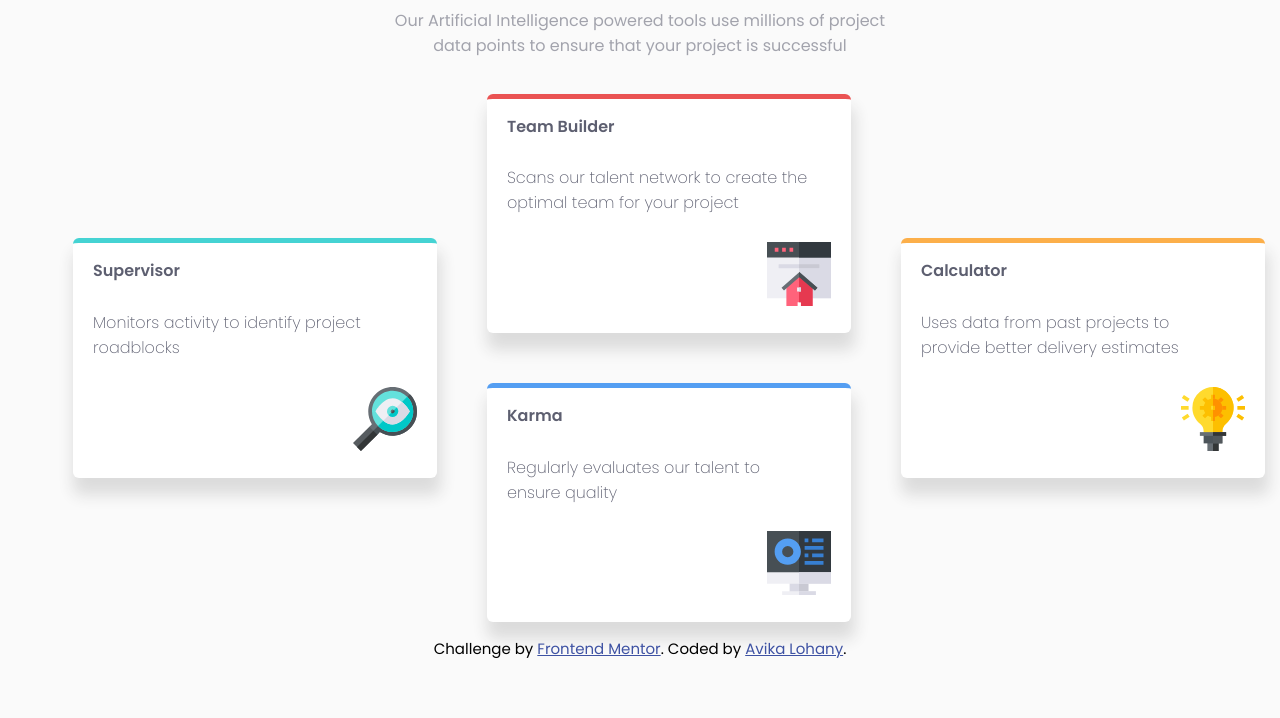
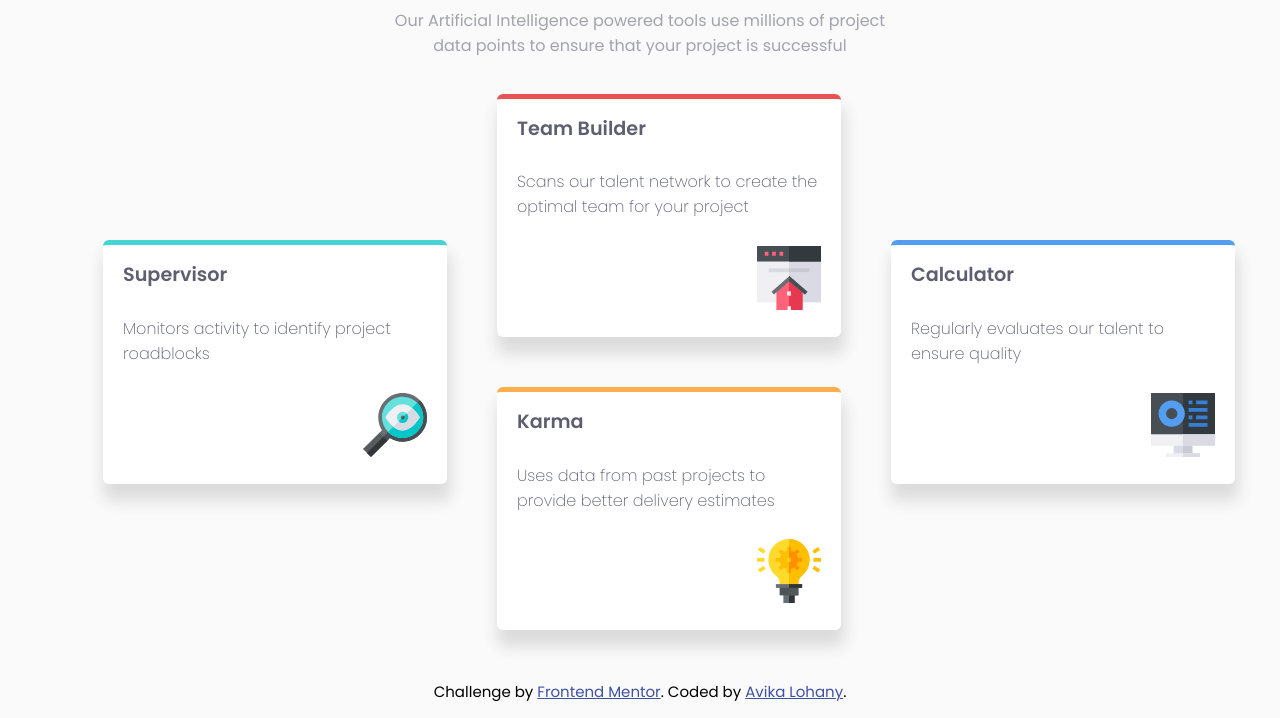
Before and after one commit to avikalohany99/FrontendMentor_NewbieProjects, a plain HTML site: page FourCard/index.html in a window 1280 px wide. Shown: the part 125-843 px from the top of the page. Before the commit the page ends 800 px from the top, so only its background shows below. Drawn offline with Linux system fonts and the light colour scheme.

Commit message:
Made corrections to cards styling

```diff
--- a/FourCard/app/style.css
+++ b/FourCard/app/style.css
@@ -37,7 +37,7 @@ h3 {
 h4 {
   text-align: left;
   font-weight: 700;
-  font-size: 1em;
+  font-size: 1.2em;
   margin-top: -5px;
   font-weight: 600;
   color: hsl(234, 12%, 34%);
@@ -55,7 +55,7 @@ h5 {
 
 .card_align ul {
   padding-top: 20px;
-  padding-right: 150px;
+  padding-right: 90px;
   max-width: 80%;
   margin: 0 auto;
   display: grid;
@@ -84,9 +84,9 @@ h5 {
   grid-area: 2/1/4/2;
 }
 
-.card_karma {
+.card_calculator {
   background-color: white;
-  border-top: 5px solid hsl(212, 86%, 64%);
+  border-top: 5px solid hsl(34, 97%, 64%);
   padding: 20px;
   border-radius: 6px;
   box-shadow: 2px 15px 15px 2px gainsboro;
@@ -94,9 +94,9 @@ h5 {
   grid-area: 3/2/5/3;
 }
 
-.card_calculator {
+.card_karma {
   background-color: white;
-  border-top: 5px solid hsl(34, 97%, 64%);
+  border-top: 5px solid hsl(212, 86%, 64%);
   padding: 20px;
   border-radius: 6px;
   box-shadow: 2px 15px 15px 2px gainsboro;
@@ -109,5 +109,5 @@ h5 {
 }
 
 img {
-  margin-left: 260px;
+  margin-left: 240px;
 }
--- a/FourCard/index.html
+++ b/FourCard/index.html
@@ -12,7 +12,7 @@
   <title>Frontend Mentor | Four card feature section</title>
 
   <style>
-    .attribution { font-size: 15px; text-align: center}
+    .attribution { font-size: 15px; text-align: center; margin-top:50px}
     .attribution a { color: hsl(228, 45%, 44%); }
   </style>
 </head>
@@ -39,13 +39,13 @@
       </div>
 
       <div class="card_karma">
-        <h4>Karma</h4>
+        <h4>Calculator</h4>
         <h5>Regularly evaluates our talent to<br> ensure quality</h5>
         <img src="images/icon-calculator.svg"/>
       </div>
 
       <div class="card_calculator">
-        <h4>Calculator</h4>
+        <h4>Karma</h4>
         <h5>Uses data from past projects to <br>provide better delivery estimates</h5>
         <img src="images/icon-karma.svg"/>
       </div>
```
